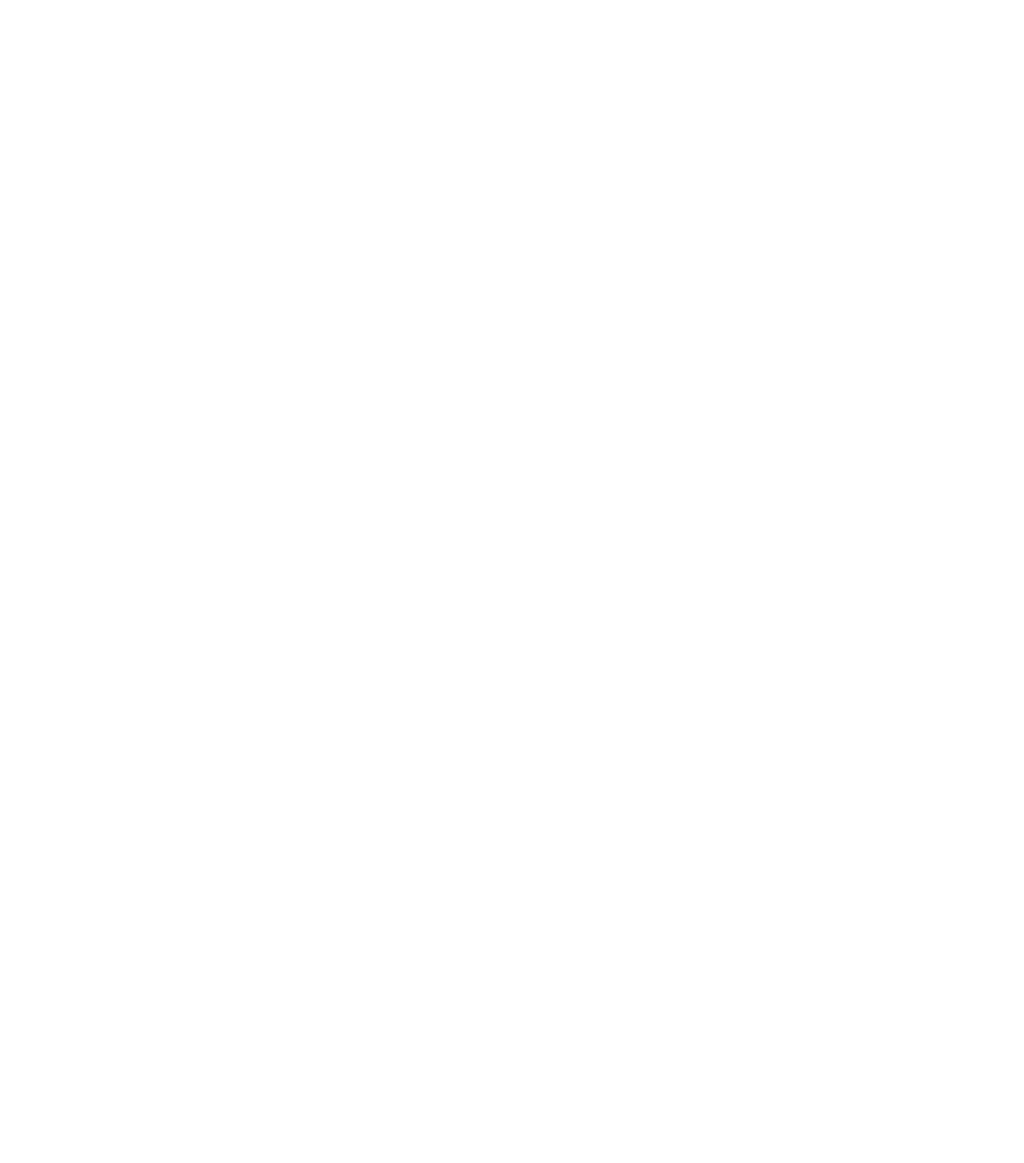
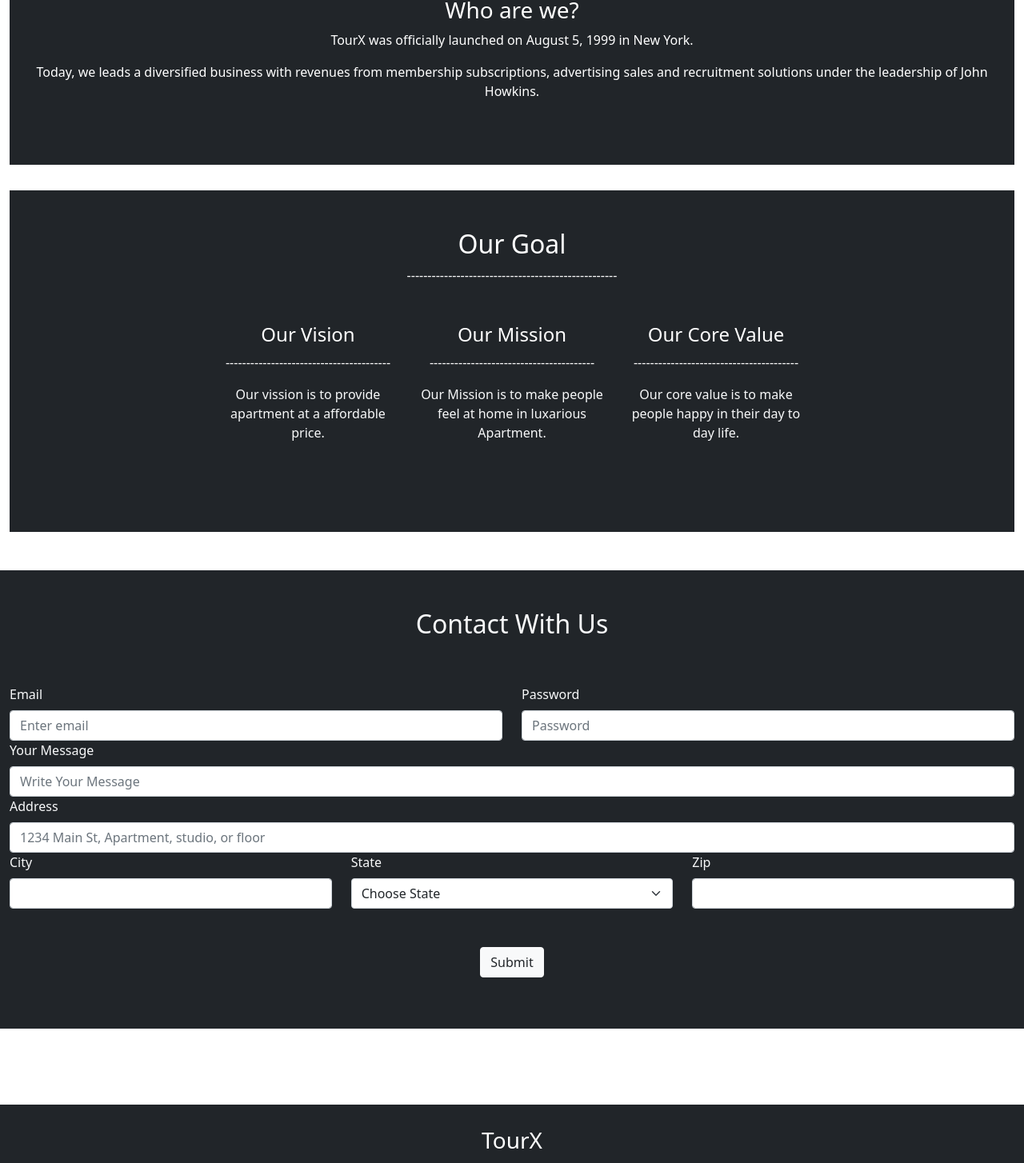
Before and after one commit to RaihanulAkram/tourism-or-delivery-related-website-client-RaihanulAkram, a React (Create React App) app: page / in a window 1280 px wide. Shown: the part 2092-3546 px from the top of the page at 80% size. Before the commit the page ends 1069 px from the top, so only its background shows below. Built offline with nearby package versions, Linux system fonts and the light colour scheme; no server answers.

Commit message:
added About Mission Contact and Footer in home page

```diff
--- a/src/Pages/Home/Home/Home.js
+++ b/src/Pages/Home/Home/Home.js
@@ -1,6 +1,10 @@
 import React from 'react';
 import Banner from '../Banner/Banner';
 import MenuBar from '../Shared/MenuBar/MenuBar';
+import About from '../Shared/About/About';
+import Contact from '../Shared/Contact/Contact';
+import Mission from '../Shared/Mission/Mission';
+import Footer from '../Shared/Footer/Footer';
 import Tours from '../Tours/Tours';
 
 const Home = () => {
@@ -9,6 +13,10 @@
             <MenuBar></MenuBar>
             <Banner></Banner>
             <Tours></Tours>
+            <About></About>
+            <Mission></Mission>
+            <Contact></Contact>
+            <Footer></Footer>
         </div>
     );
 };
--- /dev/null
+++ b/src/Pages/Home/Shared/About/About.css
@@ -0,0 +1,6 @@
+.custom{
+    color: #fff;
+    margin-top: 0;
+    margin-bottom: 2rem;
+    padding: 4rem;
+}
--- /dev/null
+++ b/src/Pages/Home/Shared/About/About.js
@@ -0,0 +1,20 @@
+import React from 'react';
+import AboutImg from "../../../../slide/slide2-1280-853.jpg"
+import "./About.css"
+
+const About = () => {
+    return (
+        <div className="container-fluid mx-auto">
+            <img className="img-fluid mt-2 w-100" src={AboutImg} alt="" />
+            <div className="container-fluid text-center custom bg-dark">
+                <h2>About Us</h2>
+                <p>Welcome to TourX, the world's largest professional travel agency based in Los Angeles. We provide our awesome services in more than 200 countries and territories worldwide.</p>
+                <h3>Who are we?</h3>
+                <p>TourX was officially launched on August 5, 1999 in New York.</p>
+                <p>Today, we leads a diversified business with revenues from membership subscriptions, advertising sales and recruitment solutions under the leadership of John Howkins.</p>
+            </div>
+        </div>
+    );
+};
+
+export default About;
--- /dev/null
+++ b/src/Pages/Home/Shared/Contact/Contact.js
@@ -0,0 +1,66 @@
+import React from 'react';
+import { Col, Form, Row, Button } from 'react-bootstrap';
+
+const Contact = () => {
+    return (
+        <div className="container-fluid py-5 mt-5 col-md-11 col-lg-12 bg-dark w-100">
+            <h2 className='text-center text-primary text-light'>Contact With Us</h2>
+            <div className="mt-5"></div>
+            <Form className="my-2 py-2">
+                <Row className="text-light">
+                    <Form.Group as={Col} controlId="formGridEmail">
+                        <Form.Label>Email</Form.Label>
+                        <Form.Control type="email" placeholder="Enter email" />
+                    </Form.Group>
+
+                    <Form.Group as={Col} controlId="formGridPassword">
+                        <Form.Label>Password</Form.Label>
+                        <Form.Control type="password" placeholder="Password" />
+                    </Form.Group>
+                </Row>
+
+                <Form.Group className="text-light">
+                    <Form.Label>Your Message</Form.Label>
+                    <Form.Control placeholder="Write Your Message" />
+                </Form.Group>
+
+                <Form.Group className="text-light" controlId="formGridAddress2">
+                    <Form.Label>Address</Form.Label>
+                    <Form.Control placeholder="1234 Main St, Apartment, studio, or floor" />
+                </Form.Group>
+
+                <Row className="text-light">
+                    <Form.Group as={Col} controlId="formGridCity">
+                        <Form.Label>City</Form.Label>
+                        <Form.Control />
+                    </Form.Group>
+
+                    <Form.Group as={Col} controlId="formGridState">
+                        <Form.Label>State</Form.Label>
+                        <Form.Select defaultValue="Choose...">
+                            <option>Choose State</option>
+                            <option>New York</option>
+                            <option>Los Angeles</option>
+                            <option>Boston</option>
+                        </Form.Select>
+                    </Form.Group>
+
+                    <Form.Group as={Col} controlId="formGridZip">
+                        <Form.Label>Zip</Form.Label>
+                        <Form.Control />
+                    </Form.Group>
+                </Row>
+                <div className="text-center">
+
+
+                    <Button className="btn btn-light text-dark mt-5" type="submit">
+                        Submit
+                    </Button>
+                </div>
+
+            </Form>
+        </div>
+    );
+};
+
+export default Contact;
--- /dev/null
+++ b/src/Pages/Home/Shared/Footer/Footer.css
@@ -0,0 +1,15 @@
+*{
+    margin: 0;
+    padding: 0;
+    box-sizing: border-box;
+}
+.footer{
+    padding: 1.5rem;
+    margin-top: 95px;
+    text-align: center;
+}
+.f-link{
+    text-decoration: none;
+    color: white;
+
+}
--- /dev/null
+++ b/src/Pages/Home/Shared/Footer/Footer.js
@@ -0,0 +1,16 @@
+import React from 'react';
+import { NavLink } from 'react-router-dom';
+import "./Footer.css";
+
+const Footer = () => {
+    return (
+        <div className="footer bg-dark">
+            <div className='text-center'>
+                <h3 className="text-white text-center my-1"><NavLink className="f-link" to="/home">TourX</NavLink></h3>
+                <p className='text-white my-2'>Copyright &copy; TourX 2021</p>
+            </div>
+        </div>
+    );
+};
+
+export default Footer;
--- /dev/null
+++ b/src/Pages/Home/Shared/Mission/Mission.css
@@ -0,0 +1,5 @@
+.mission{
+    background-color: #272e5c;
+    padding: 30px;
+    color:white
+}
--- /dev/null
+++ b/src/Pages/Home/Shared/Mission/Mission.js
@@ -0,0 +1,38 @@
+import React from 'react';
+import "./Mission.css"
+const Mission = () => {
+    return (
+        <div className="container-fluid">
+            <section className="bg-dark text-light py-5">
+                <div className="container">
+                    <div className="row">
+                        <div className="col-md-12 col-sm-4 mb-5 text-center">
+                            <h2 className="text-white">Our Goal</h2>
+                            <p className="text-white">---------------------------------------------------</p>
+                            <div className="mx-auto mb-5"></div>
+                            <div className="d-md-flex align-items-center justify-content-center flex-sm-wrap text-center px-5">
+                                <div className="col-md-3 col-sm-12 text-center px-3">
+                                    <h4 className="text-white">Our Vision</h4>
+                                    <p className="text-white">----------------------------------------</p>
+                                    <p className="">Our vission is to provide apartment at a affordable price.</p>
+                                </div>
+                                <div className="col-md-3 col-sm-12 text-center">
+                                    <h4 className="text-white">Our Mission</h4>
+                                    <p className="text-white">----------------------------------------</p>
+                                    <p className="">Our Mission is to make people feel at home in luxarious Apartment.</p>
+                                </div>
+                                <div className="col-md-3 col-sm-12 text-center px-3">
+                                    <h4 className="text-white">Our Core Value</h4>
+                                    <p className="text-white">----------------------------------------</p>
+                                    <p className="">Our core value is to make people happy in their day to day life.</p>
+                                </div>
+                            </div>
+                        </div>
+                    </div>
+                </div>
+            </section>
+        </div>
+    );
+};
+
+export default Mission;
```
Also changed, not shown: src/Pages/Home/Shared/NotFound/NotFound.css (added, +9 -0 lines), src/Pages/Home/Shared/NotFound/NotFound.js (added, +17 -0 lines), src/slide/slide2-1280-853.jpg (added).
